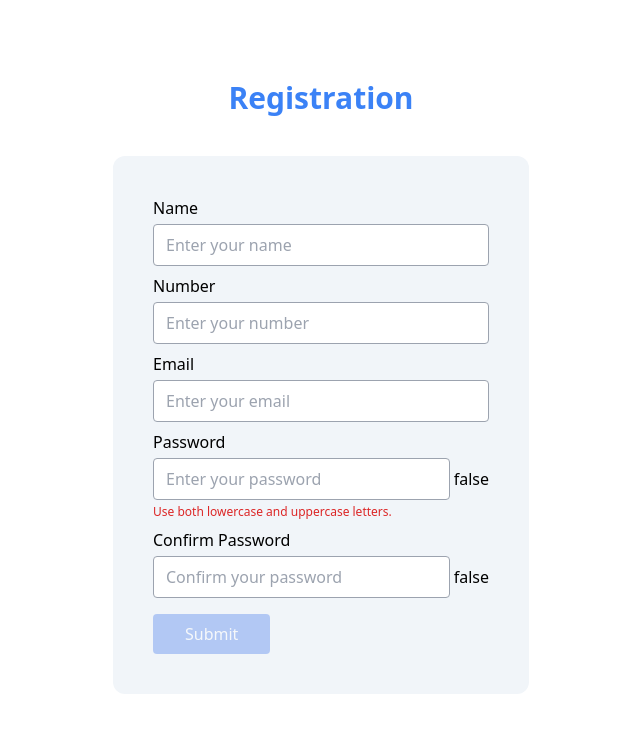
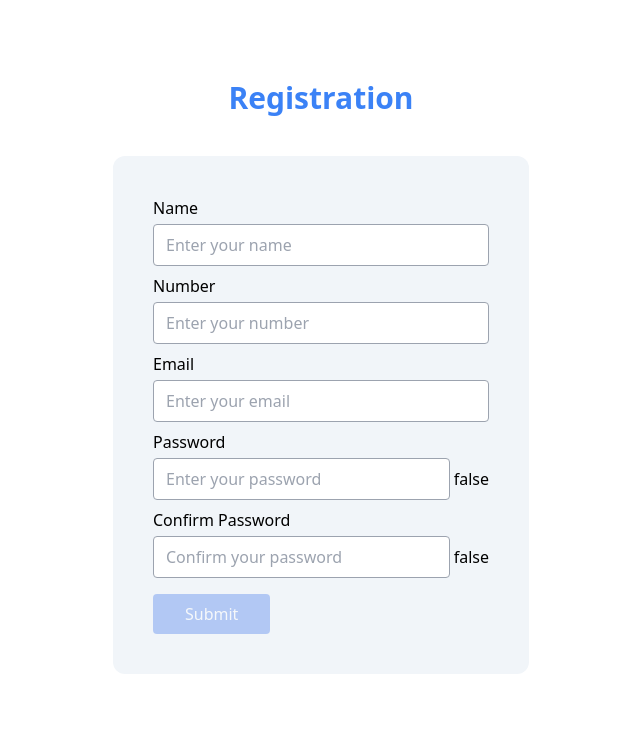
Before and after one commit to Khalid-Hossain-Tarif/vue-form-validation, a Vue app: page / in a window 1280 px wide. Shown: the top 732 px of the page, without its empty margins (319-959 px from the left). Built offline with nearby package versions, Linux system fonts and the light colour scheme.

Commit message:
password error handler added

```diff
--- a/src/components/Registration.vue
+++ b/src/components/Registration.vue
@@ -15,6 +15,8 @@ const confirmPassword = ref('');
 
 const passwordHideShow = ref(false);
 const confirmPasswordHideShow = ref(false);
+
+const passwordErrorMsg = ref('');
 
 const doRegistration = () => {
     if (
@@ -43,20 +45,6 @@ const isConfirmPassword = computed(() => {
     return confirmPassword.value ? password.value === confirmPassword.value : null;
 });
 
-const passwordErrorMsg = ref('');
-
-const passwordErrorHandler = computed(() => {
-  if(!/[A-Z]/.test(password.value) && !/[a-z]/.test(password.value)) {
-    return passwordErrorMsg.value = 'Use both lowercase and uppercase letters.'
-  }
-  else if(!/[0-9]/.test(password.value)) {
-    return passwordErrorMsg.value = 'Include at least one number'
-  }
-  else if(!/[^A-Za-z0-9]/.test(password.value)) {
-    return passwordErrorMsg.value = 'Include at least one special character.'
-  }
-})
-
 const doPasswordHideShow = () => {
   const passwordId = document.getElementById('password');
   passwordHideShow.value = !passwordHideShow.value;
@@ -71,6 +59,24 @@ const doConfirmPasswordHideShow = () => {
 
 const doButtonDisabled = computed(() => {
   return !(isValidNumber.value && isValidEmail.value && isStrongPassword.value && isConfirmPassword.value)
+})
+
+const passwordErrorHandler = computed(() => {
+  if(!/(?=.{8,})/.test(password.value)) {
+    return passwordErrorMsg.value = 'Password should at least 8 characters'
+  }
+  else if(!/[a-z]/.test(password.value)) {
+    return passwordErrorMsg.value = 'Use at least one lowercase letter.'
+  }
+  else if(!/[A-Z]/.test(password.value)) {
+    return passwordErrorMsg.value = 'Use at least one uppercase letter.'
+  }
+  else if(!/[0-9]/.test(password.value)) {
+    return passwordErrorMsg.value = 'Include at least one number'
+  }
+  else if(!/[^A-Za-z0-9]/.test(password.value)) {
+    return passwordErrorMsg.value = 'Include at least one special character.'
+  }
 })
 </script>
 
@@ -115,7 +121,7 @@ const doButtonDisabled = computed(() => {
 <!--                <div class="error-message" v-show="password !== '' && !isStrongPassword">-->
 <!--                    Weak Password-->
 <!--                </div>-->
-                <div class="error-message" v-show="passwordErrorHandler">
+                <div class="error-message" v-show="password && passwordErrorHandler">
                     {{ passwordErrorMsg }}
                 </div>
             </div>
```
